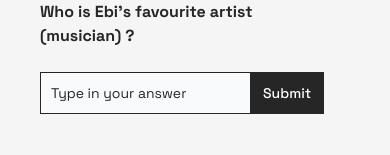
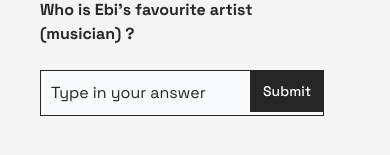
Before and after one commit to happi2206/airnomad, a Nuxt app: page / in a window 390 px wide. Shown: the part 643-798 px from the top of the page. Built offline with nearby package versions, Linux system fonts and the light colour scheme.

Commit message:
fix: :bug: mobile autofocus input

```diff
--- a/components/Input.vue
+++ b/components/Input.vue
@@ -9,7 +9,7 @@
             p-2.5
             w-full
             z-20
-            text-sm text-gray-900
+            text-base text-gray-900
             bg-gray-50
             border
             focus:ring-0 focus:outline-none focus:border-main
```
